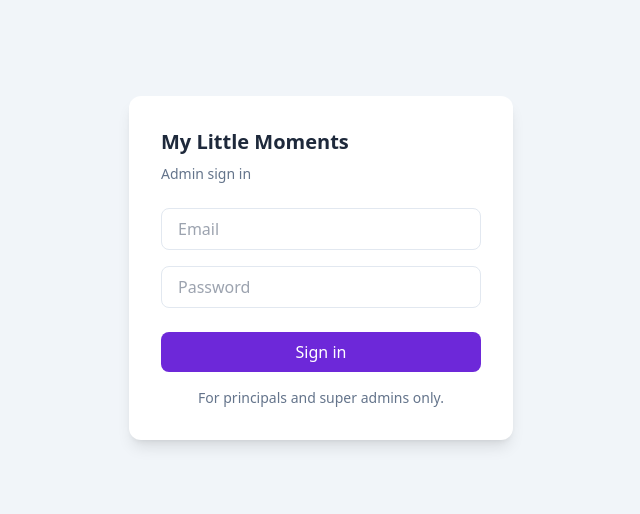
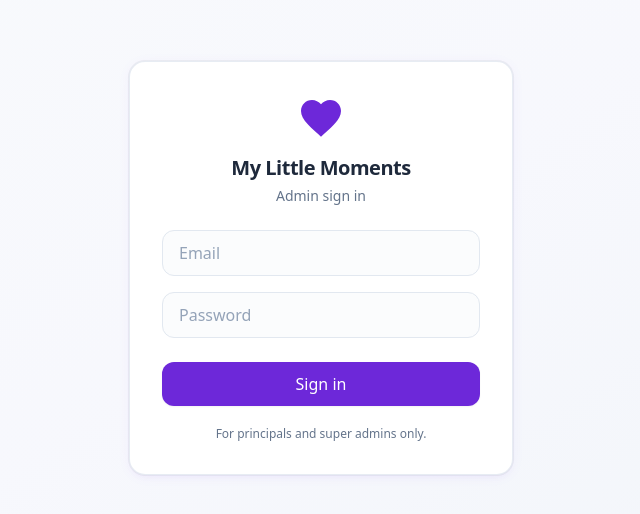
Before and after one commit to Sneidon/little-moments, a Next.js app in the folder web/: page /login in a window 1280 px wide. Shown: the part 132-646 px from the top of the page, without its empty margins (319-959 px from the left). Built offline with nearby package versions, Linux system fonts and the light colour scheme; no server answers.

Commit message:
Changes on web

```diff
--- a/web/src/app/admin/layout.tsx
+++ b/web/src/app/admin/layout.tsx
@@ -6,6 +6,7 @@ import { signOut } from 'firebase/auth';
 import { auth } from '@/config/firebase';
 import { useAuth } from '@/context/AuthContext';
 import { useEffect } from 'react';
+import { HeartIcon } from '@/components/HeartIcon';
 
 const nav = [
   { href: '/admin', label: 'Dashboard' },
@@ -42,7 +43,7 @@ export default function AdminLayout({
 
   if (loading) {
     return (
-      <div className="flex min-h-screen items-center justify-center">
+      <div className="flex min-h-screen items-center justify-center bg-slate-50">
         <div className="h-8 w-8 animate-spin rounded-full border-2 border-slate-600 border-t-transparent" />
       </div>
     );
@@ -51,10 +52,14 @@ export default function AdminLayout({
   if (!user || !profile) return null;
 
   return (
-    <div className="flex min-h-screen">
-      <aside className="w-56 flex-shrink-0 border-r border-slate-200 bg-slate-800">
-        <div className="flex h-14 items-center border-b border-slate-700 px-4">
-          <span className="font-semibold text-white">Super Admin</span>
+    <div className="flex min-h-screen bg-slate-50">
+      <aside className="w-56 flex-shrink-0 border-r border-slate-700 bg-slate-800 shadow-lg">
+        <div className="flex h-14 items-center gap-2 border-b border-slate-700 px-4">
+          <HeartIcon size={28} className="shrink-0 text-white" aria-label="Logo" />
+          <div className="min-w-0">
+            <span className="block truncate font-semibold text-white">My Little Moments</span>
+            <span className="block text-[10px] text-slate-400">Super Admin</span>
+          </div>
         </div>
         <nav className="flex flex-col gap-0.5 p-2">
           {nav.map(({ href, label }) => {
@@ -63,7 +68,7 @@ export default function AdminLayout({
               <Link
                 key={href}
                 href={href}
-                className={`rounded-lg px-3 py-2 text-sm font-medium ${
+                className={`rounded-lg px-3 py-2.5 text-sm font-medium transition ${
                   isActive
                     ? 'bg-slate-600 text-white'
                     : 'text-slate-300 hover:bg-slate-700 hover:text-white'
@@ -75,17 +80,19 @@ export default function AdminLayout({
           })}
         </nav>
         <div className="border-t border-slate-700 p-2">
-          <p className="truncate px-3 py-1 text-xs text-slate-400">{profile.displayName}</p>
+          <p className="truncate px-3 py-2 text-xs text-slate-400" title={profile.displayName ?? ''}>
+            {profile.displayName}
+          </p>
           <button
             type="button"
             onClick={handleSignOut}
-            className="w-full rounded-lg px-3 py-2 text-left text-sm text-slate-300 hover:bg-slate-700"
+            className="w-full rounded-lg px-3 py-2 text-left text-sm text-slate-300 transition hover:bg-slate-700 hover:text-white"
           >
             Sign out
           </button>
         </div>
       </aside>
-      <main className="flex-1 overflow-auto bg-slate-50 p-6">{children}</main>
+      <main className="flex-1 overflow-auto p-6">{children}</main>
     </div>
   );
 }
--- a/web/src/app/login/page.tsx
+++ b/web/src/app/login/page.tsx
@@ -5,6 +5,7 @@ import { useRouter } from 'next/navigation';
 import { signInWithEmailAndPassword } from 'firebase/auth';
 import { auth } from '@/config/firebase';
 import { useAuth } from '@/context/AuthContext';
+import { HeartIcon } from '@/components/HeartIcon';
 
 export default function LoginPage() {
   const [email, setEmail] = useState('');
@@ -37,20 +38,25 @@ export default function LoginPage() {
   };
 
   return (
-    <div className="flex min-h-screen items-center justify-center bg-slate-100 px-4">
+    <div className="flex min-h-screen items-center justify-center bg-gradient-to-br from-slate-50 via-primary-50/30 to-slate-100 px-4">
       <form
         onSubmit={handleLogin}
-        className="w-full max-w-sm rounded-xl bg-white p-8 shadow-lg"
+        className="w-full max-w-sm rounded-2xl border border-slate-200/80 bg-white p-8 shadow-soft ring-1 ring-slate-900/5"
       >
-        <h1 className="mb-2 text-xl font-bold text-slate-800">My Little Moments</h1>
-        <p className="mb-6 text-sm text-slate-500">Admin sign in</p>
+        <div className="mb-6 flex flex-col items-center">
+          <HeartIcon size={48} className="text-primary-600" aria-label="Logo" />
+          <h1 className="mt-3 text-xl font-bold tracking-tight text-slate-800">
+            My Little Moments
+          </h1>
+          <p className="mt-1 text-sm text-slate-500">Admin sign in</p>
+        </div>
         <div className="space-y-4">
           <input
             type="email"
             placeholder="Email"
             value={email}
             onChange={(e) => setEmail(e.target.value)}
-            className="w-full rounded-lg border border-slate-200 px-4 py-2 focus:border-primary-500 focus:outline-none focus:ring-1 focus:ring-primary-500"
+            className="w-full rounded-xl border border-slate-200 bg-slate-50/50 px-4 py-2.5 text-slate-900 placeholder:text-slate-400 focus:border-primary-500 focus:bg-white focus:outline-none focus:ring-2 focus:ring-primary-500/20"
             autoComplete="email"
           />
           <input
@@ -58,19 +64,23 @@ export default function LoginPage() {
             placeholder="Password"
             value={password}
             onChange={(e) => setPassword(e.target.value)}
-            className="w-full rounded-lg border border-slate-200 px-4 py-2 focus:border-primary-500 focus:outline-none focus:ring-1 focus:ring-primary-500"
+            className="w-full rounded-xl border border-slate-200 bg-slate-50/50 px-4 py-2.5 text-slate-900 placeholder:text-slate-400 focus:border-primary-500 focus:bg-white focus:outline-none focus:ring-2 focus:ring-primary-500/20"
             autoComplete="current-password"
           />
         </div>
-        {error && <p className="mt-2 text-sm text-red-600">{error}</p>}
+        {error && (
+          <p className="mt-3 rounded-lg bg-red-50 px-3 py-2 text-sm text-red-700" role="alert">
+            {error}
+          </p>
+        )}
         <button
           type="submit"
           disabled={loading}
-          className="mt-6 w-full rounded-lg bg-primary-600 py-2 font-medium text-white hover:bg-primary-700 disabled:opacity-50"
+          className="mt-6 w-full rounded-xl bg-primary-600 py-2.5 font-medium text-white shadow-sm transition hover:bg-primary-700 focus:ring-2 focus:ring-primary-500 focus:ring-offset-2 disabled:opacity-50"
         >
           {loading ? 'Signing in…' : 'Sign in'}
         </button>
-        <p className="mt-4 text-center text-sm text-slate-500">
+        <p className="mt-5 text-center text-xs text-slate-500">
           For principals and super admins only.
         </p>
       </form>
--- a/web/src/app/page.tsx
+++ b/web/src/app/page.tsx
@@ -26,8 +26,8 @@ export default function HomePage() {
   }, [user, profile, loading, router]);
 
   return (
-    <div className="flex min-h-screen items-center justify-center">
-      <div className="h-8 w-8 animate-spin rounded-full border-2 border-[var(--color-primary-600)] border-t-transparent" />
+    <div className="flex min-h-screen items-center justify-center bg-slate-50">
+      <div className="h-8 w-8 animate-spin rounded-full border-2 border-primary-600 border-t-transparent" />
     </div>
   );
 }
--- a/web/src/app/principal/children/page.tsx
+++ b/web/src/app/principal/children/page.tsx
@@ -198,7 +198,7 @@ export default function ChildrenPage() {
               classId: '',
             });
           }}
-          className="rounded-lg bg-primary-600 px-4 py-2 text-sm font-medium text-white hover:bg-primary-700"
+          className="rounded-xl bg-primary-600 px-4 py-2.5 text-sm font-medium text-white shadow-sm transition hover:bg-primary-700"
         >
           Add child
         </button>
--- a/web/src/app/principal/layout.tsx
+++ b/web/src/app/principal/layout.tsx
@@ -6,6 +6,7 @@ import { signOut } from 'firebase/auth';
 import { auth } from '@/config/firebase';
 import { useAuth } from '@/context/AuthContext';
 import { useEffect } from 'react';
+import { HeartIcon } from '@/components/HeartIcon';
 
 const nav = [
   { href: '/principal', label: 'Dashboard' },
@@ -47,7 +48,7 @@ export default function PrincipalLayout({
 
   if (loading) {
     return (
-      <div className="flex min-h-screen items-center justify-center">
+      <div className="flex min-h-screen items-center justify-center bg-slate-50">
         <div className="h-8 w-8 animate-spin rounded-full border-2 border-primary-600 border-t-transparent" />
       </div>
     );
@@ -56,10 +57,14 @@ export default function PrincipalLayout({
   if (!user || !profile) return null;
 
   return (
-    <div className="flex min-h-screen">
-      <aside className="w-56 flex-shrink-0 border-r border-slate-200 bg-white">
-        <div className="flex h-14 items-center border-b border-slate-200 px-4">
-          <span className="font-semibold text-slate-800">Principal</span>
+    <div className="flex min-h-screen bg-slate-50">
+      <aside className="w-56 flex-shrink-0 border-r border-slate-200 bg-white shadow-card">
+        <div className="flex h-14 items-center gap-2 border-b border-slate-200 px-4">
+          <HeartIcon size={28} className="shrink-0 text-primary-600" aria-label="Logo" />
+          <div className="min-w-0">
+            <span className="block truncate font-semibold text-slate-800">My Little Moments</span>
+            <span className="block text-[10px] text-slate-500">Principal</span>
+          </div>
         </div>
         <nav className="flex flex-col gap-0.5 p-2">
           {nav.map(({ href, label }) => {
@@ -68,7 +73,7 @@ export default function PrincipalLayout({
               <Link
                 key={href}
                 href={href}
-                className={`rounded-lg px-3 py-2 text-sm font-medium ${
+                className={`rounded-lg px-3 py-2.5 text-sm font-medium transition ${
                   isActive
                     ? 'bg-primary-50 text-primary-700'
                     : 'text-slate-600 hover:bg-slate-100 hover:text-slate-900'
@@ -80,11 +85,13 @@ export default function PrincipalLayout({
           })}
         </nav>
         <div className="border-t border-slate-200 p-2">
-          <p className="truncate px-3 py-1 text-xs text-slate-500">{profile.displayName}</p>
+          <p className="truncate px-3 py-2 text-xs text-slate-500" title={profile.displayName ?? ''}>
+            {profile.displayName}
+          </p>
           <button
             type="button"
             onClick={handleSignOut}
-            className="w-full rounded-lg px-3 py-2 text-left text-sm text-slate-600 hover:bg-slate-100"
+            className="w-full rounded-lg px-3 py-2 text-left text-sm text-slate-600 transition hover:bg-slate-100 hover:text-slate-900"
           >
             Sign out
           </button>
--- a/web/src/app/principal/page.tsx
+++ b/web/src/app/principal/page.tsx
@@ -81,14 +81,14 @@ export default function PrincipalDashboard() {
       <p className="mb-6 text-slate-600">Welcome, {profile?.displayName ?? 'Principal'}.</p>
 
       {loading ? (
-        <div className="h-32 animate-pulse rounded-xl bg-slate-200" />
+        <div className="h-32 animate-pulse rounded-2xl bg-slate-200/80" />
       ) : (
         <div className="mb-8 grid gap-4 sm:grid-cols-2 lg:grid-cols-4">
           {cards.map(({ to, label, value, desc }) => (
             <Link
               key={to}
               href={to}
-              className="rounded-xl border border-slate-200 bg-white p-6 shadow-sm transition hover:border-primary-500 hover:shadow"
+              className="rounded-2xl border border-slate-200 bg-white p-6 shadow-card transition hover:border-primary-200 hover:shadow-soft"
             >
               <p className="text-2xl font-bold text-slate-800">{value}</p>
               <h2 className="font-semibold text-slate-800">{label}</h2>
@@ -104,7 +104,7 @@ export default function PrincipalDashboard() {
           <Link
             key={to}
             href={to}
-            className="rounded-lg border border-slate-200 bg-white px-4 py-3 text-sm font-medium text-slate-700 shadow-sm transition hover:border-primary-500 hover:bg-primary-50"
+            className="rounded-xl border border-slate-200 bg-white px-4 py-3 text-sm font-medium text-slate-700 shadow-card transition hover:border-primary-200 hover:bg-primary-50/50 hover:shadow-soft"
           >
             {label}
           </Link>
--- /dev/null
+++ b/web/src/components/HeartIcon.tsx
@@ -0,0 +1,23 @@
+import type { SVGProps } from 'react';
+
+export interface HeartIconProps extends SVGProps<SVGSVGElement> {
+  size?: number;
+}
+
+/** Production app brand icon – simple heart. */
+export function HeartIcon({ size = 24, className, ...props }: HeartIconProps) {
+  return (
+    <svg
+      xmlns="http://www.w3.org/2000/svg"
+      width={size}
+      height={size}
+      viewBox="0 0 24 24"
+      fill="currentColor"
+      className={className}
+      aria-hidden
+      {...props}
+    >
+      <path d="M12 21.35l-1.45-1.32C5.4 15.36 2 12.28 2 8.5 2 5.42 4.42 3 7.5 3c1.74 0 3.41.81 4.5 2.09C13.09 3.81 14.76 3 16.5 3 19.58 3 22 5.42 22 8.5c0 3.78-3.4 6.86-8.55 11.54L12 21.35z" />
+    </svg>
+  );
+}
--- a/web/tailwind.config.js
+++ b/web/tailwind.config.js
@@ -7,10 +7,16 @@ module.exports = {
         primary: {
           50: '#f5f3ff',
           100: '#ede9fe',
+          200: '#ddd6fe',
           500: '#7c3aed',
           600: '#6d28d9',
           700: '#5b21b6',
+          800: '#4c1d95',
         },
+      },
+      boxShadow: {
+        'soft': '0 2px 15px -3px rgba(124, 58, 237, 0.08), 0 4px 6px -2px rgba(124, 58, 237, 0.04)',
+        'card': '0 1px 3px 0 rgb(0 0 0 / 0.05), 0 1px 2px -1px rgb(0 0 0 / 0.05)',
       },
     },
   },
```
Also changed, not shown: web/src/app/admin/page.tsx (+8 -8 lines), web/src/app/globals.css (+8 -1 lines), 2 other files (tests, documents, lock files or other folders).
